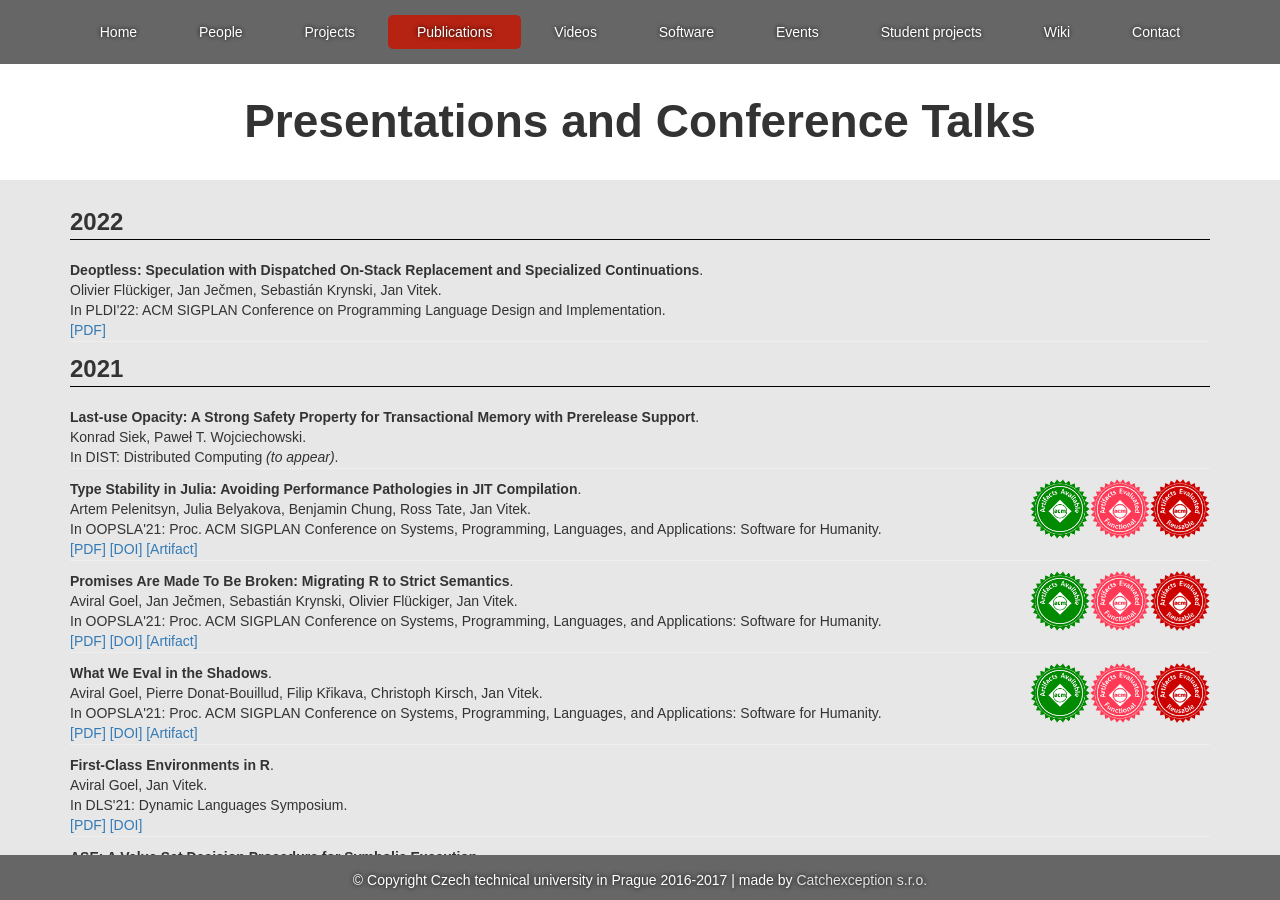
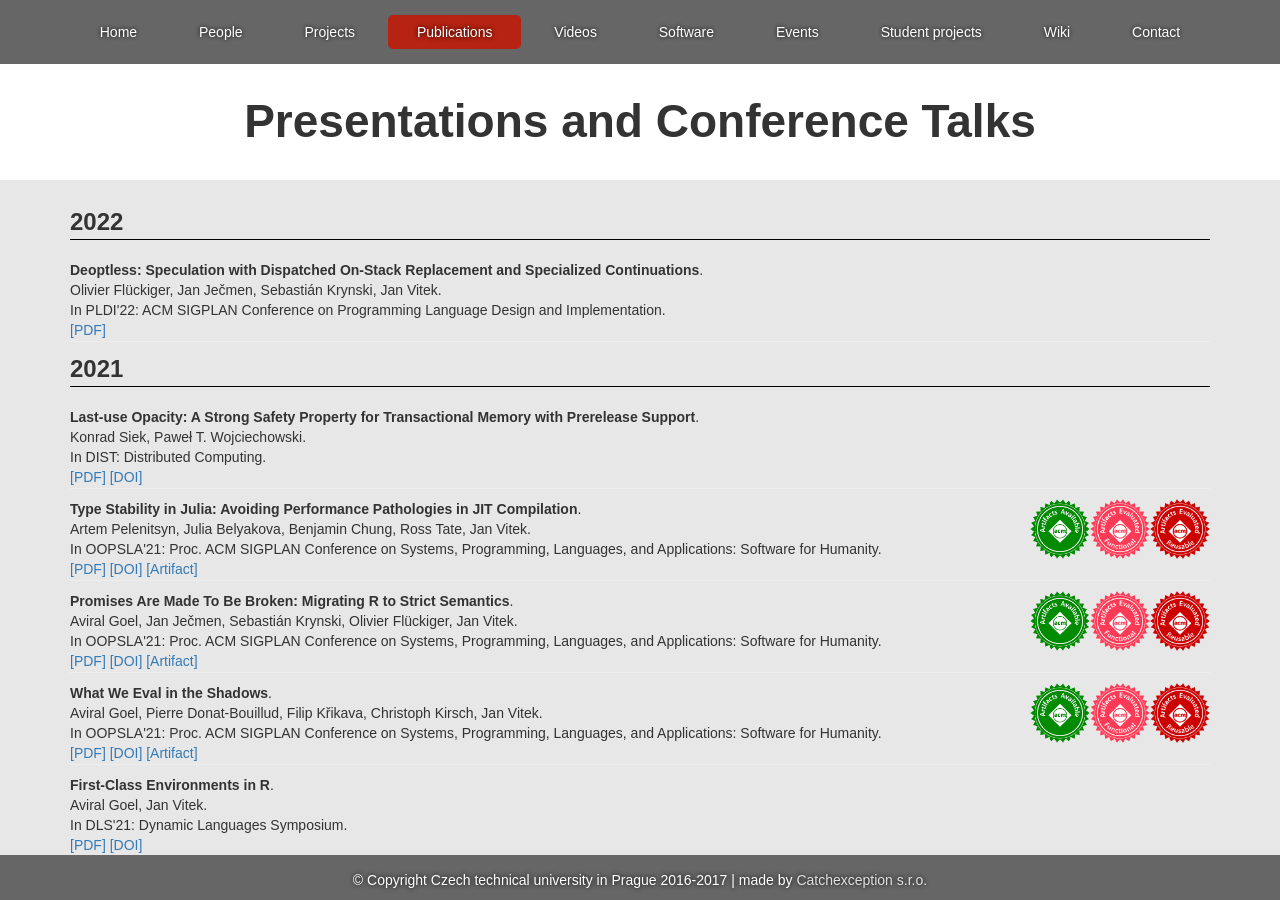
Before and after one commit to PRL-PRG/prl-prg.github.io, a Jekyll site: the page built from publications.md, in a window 1280 px wide and 900 px high. Built offline with Jekyll 4.4.1, drawn with Linux system fonts in a browser that asks for light colours.

Commit message:
update links

```diff
--- a/publications.md
+++ b/publications.md
@@ -35,7 +35,11 @@ publications:
    authors: "Konrad Siek, Paweł T. Wojciechowski"
    publication: "Distributed Computing"
    short_publication: "DIST"
-   publication_note: "to appear"
+   links:
+   - text: PDF
+     link: https://link.springer.com/content/pdf/10.1007/s00446-022-00420-2.pdf
+   - text: DOI
+     link: https://doi.org/10.1007/s00446-022-00420-2
    grants:
    - BC
 
```
